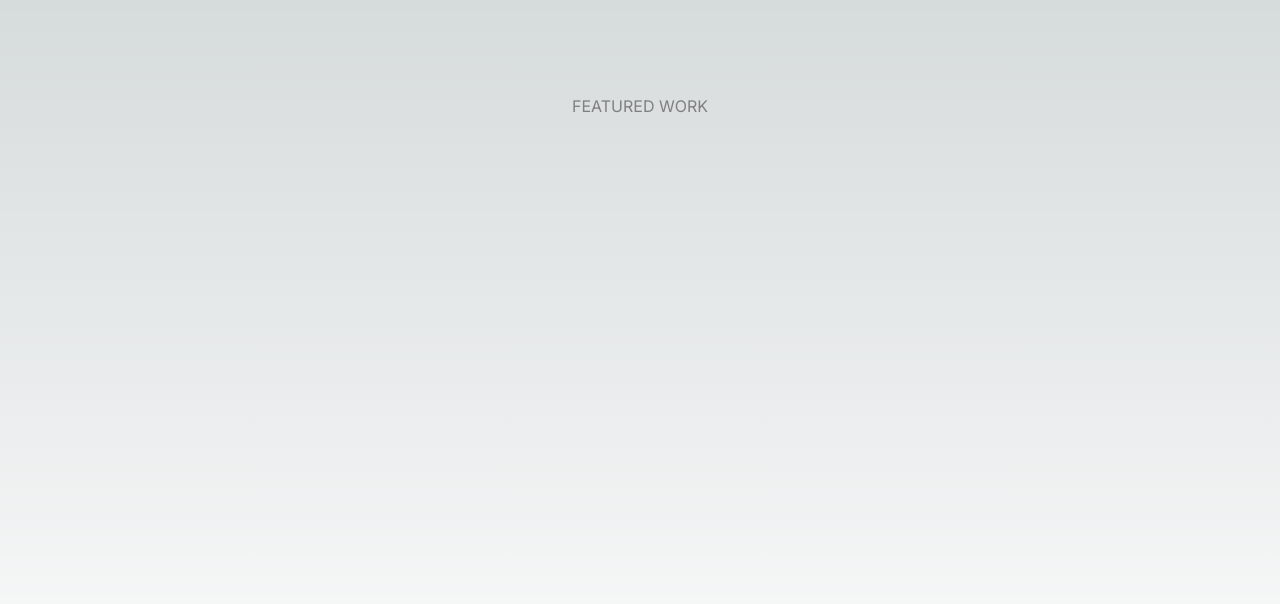
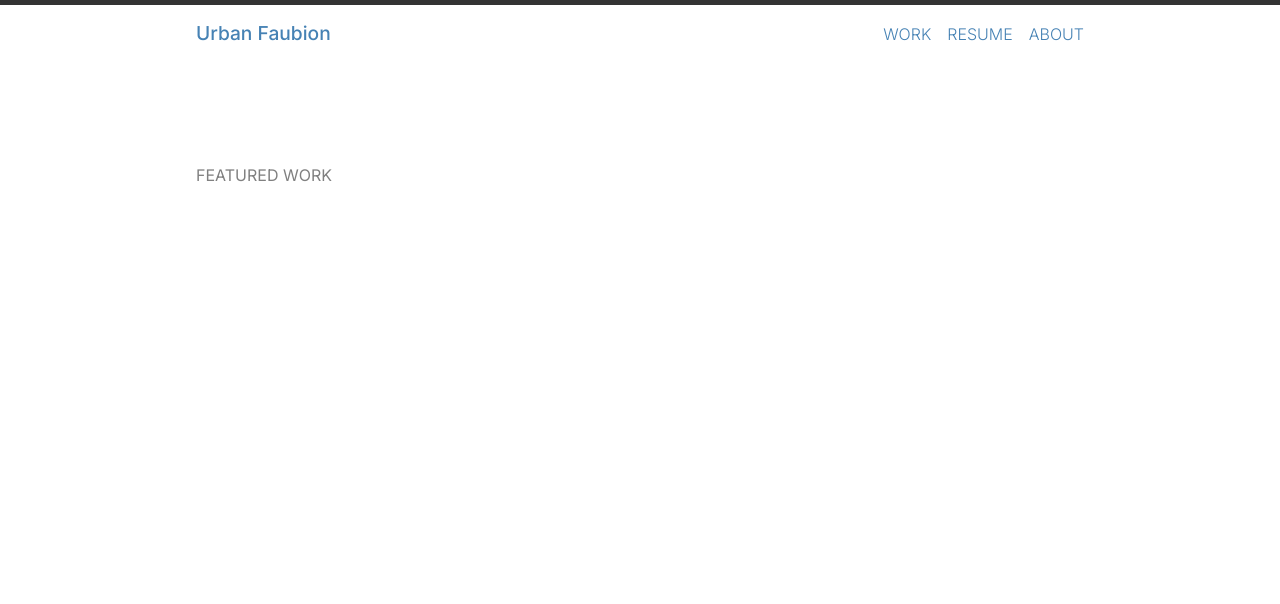
Before and after one commit to urban/urban.github.io, a Next.js app: page / in a window 1280 px wide. Shown: the top 604 px of the page. Built offline with nearby package versions, Linux system fonts and the light colour scheme.

Commit message:
Feat: Add site header
This commit adds the site header and main navigation.

This commit does not include the "work", "resume" and "about"
pages. These will be included in a future commit.

```diff
--- a/src/app/globals.css
+++ b/src/app/globals.css
@@ -8,36 +8,15 @@
     "Fira Mono", "Droid Sans Mono", "Courier New", monospace;
 
   --foreground-rgb: 0, 0, 0;
-  --background-start-rgb: 214, 219, 220;
-  --background-end-rgb: 255, 255, 255;
+  --foreground-alpha: 0.54;
 
-  --primary-glow: conic-gradient(
-    from 180deg at 50% 50%,
-    #16abff33 0deg,
-    #0885ff33 55deg,
-    #54d6ff33 120deg,
-    #0071ff33 160deg,
-    transparent 360deg
-  );
-  --secondary-glow: radial-gradient(
-    rgba(255, 255, 255, 1),
-    rgba(255, 255, 255, 0)
-  );
+  --link-rgb: 70, 130, 180;
 
-  --tile-start-rgb: 239, 245, 249;
-  --tile-end-rgb: 228, 232, 233;
-  --tile-border: conic-gradient(
-    #00000080,
-    #00000040,
-    #00000030,
-    #00000020,
-    #00000010,
-    #00000010,
-    #00000080
-  );
+  --tile-rgb: 239, 245, 249;
 
   --callout-rgb: 238, 240, 241;
   --callout-border-rgb: 172, 175, 176;
+
   --card-rgb: 180, 185, 188;
   --card-border-rgb: 131, 134, 135;
 }
@@ -45,31 +24,13 @@
 @media (prefers-color-scheme: dark) {
   :root {
     --foreground-rgb: 255, 255, 255;
-    --background-start-rgb: 0, 0, 0;
-    --background-end-rgb: 0, 0, 0;
+    --foreground-alpha: 1;
 
-    --primary-glow: radial-gradient(rgba(1, 65, 255, 0.4), rgba(1, 65, 255, 0));
-    --secondary-glow: linear-gradient(
-      to bottom right,
-      rgba(1, 65, 255, 0),
-      rgba(1, 65, 255, 0),
-      rgba(1, 65, 255, 0.3)
-    );
-
-    --tile-start-rgb: 2, 13, 46;
-    --tile-end-rgb: 2, 5, 19;
-    --tile-border: conic-gradient(
-      #ffffff80,
-      #ffffff40,
-      #ffffff30,
-      #ffffff20,
-      #ffffff10,
-      #ffffff10,
-      #ffffff80
-    );
+    --tile-rgb: 2, 13, 46;
 
     --callout-rgb: 20, 20, 20;
     --callout-border-rgb: 108, 108, 108;
+
     --card-rgb: 100, 100, 100;
     --card-border-rgb: 200, 200, 200;
   }
@@ -88,7 +49,7 @@ body {
 }
 
 body {
-  color: rgb(var(--foreground-rgb));
+  color: rgba(var(--foreground-rgb) var(--foreground-alpha));
   background: linear-gradient(
       to bottom,
       transparent,
@@ -97,9 +58,26 @@ body {
     rgb(var(--background-start-rgb));
 }
 
+/* Links */
 a {
-  color: inherit;
+  border-bottom: 1px solid transparent;
+  color: rgb(var(--link-rgb));
   text-decoration: none;
+  transition: border-bottom 1s;
+}
+a:hover {
+  border-bottom-color: inherit;
+}
+
+/* Blockquotes */
+blockquote {
+  border-left: 1px solid rgba(0, 0, 0, 0.87);
+  color: rgba(0, 0, 0, 0.54);
+  padding-left: 1em;
+  font-style: italic;
+}
+blockquote > :last-child {
+  margin-bottom: 0;
 }
 
 @media (prefers-color-scheme: dark) {
--- a/src/app/layout.tsx
+++ b/src/app/layout.tsx
@@ -16,7 +16,9 @@ export default function RootLayout({
 }>) {
   return (
     <html lang="en">
-      <body className={inter.className}>{children}</body>
+      <body className={inter.className}>
+        {children}
+      </body>
     </html>
   );
 }
--- a/src/app/page.module.css
+++ b/src/app/page.module.css
@@ -10,6 +10,30 @@
   font-weight: normal;
   margin-bottom: 2rem;
   text-transform: uppercase;
+}
+
+.page {
+  border-top: 5px solid rgba(0, 0, 0, 0.8);
+  display: flex;
+  flex-direction: column;
+  justify-content: space-between;
+  min-height: 100vh;
+}
+
+.main {
+  flex: 1 0 auto;
+  position: relative;
+  padding: 4rem 1rem;
+  margin-right: auto;
+  margin-left: auto;
+  max-width: calc(960px - (1.25rem * 2));
+  width: 100%;
+}
+
+@media screen and (max-width: 960px) {
+  .main {
+    padding: 2rem 1rem;
+  }
 }
 
 .work {
@@ -40,7 +64,7 @@
 
 /* -------------------------------- */
 
-.main {
+/* .main {
   display: flex;
   flex-direction: column;
   justify-content: space-between;
@@ -149,8 +173,11 @@
 
 .logo {
   position: relative;
-}
+} */
+
 /* Enable hover only on non-touch devices */
+
+/*
 @media (hover: hover) and (pointer: fine) {
   .card:hover {
     background: rgba(var(--card-rgb), 0.1);
@@ -166,9 +193,10 @@
   .card:hover span {
     transform: none;
   }
-}
+} */
 
 /* Mobile */
+/*
 @media (max-width: 700px) {
   .content {
     padding: 4rem;
@@ -243,9 +271,9 @@
     );
     z-index: 1;
   }
-}
-
+} */
 /* Tablet and Smaller Desktop */
+/*
 @media (min-width: 701px) and (max-width: 1120px) {
   .grid {
     grid-template-columns: repeat(2, 50%);
@@ -269,4 +297,4 @@
   to {
     transform: rotate(0deg);
   }
-}
+} */
--- a/src/app/page.tsx
+++ b/src/app/page.tsx
@@ -1,7 +1,10 @@
 import styles from "./page.module.css";
+import SiteHeader from "../components/SiteHeader";
 
 export default function Home() {
   return (
+    <div className={styles.page}>
+      <SiteHeader />
       <main className={styles.main}>
         <h4 className={styles.h4}>Featured Work</h4>
         <div className={styles.work}>
@@ -22,5 +25,6 @@ export default function Home() {
           })} */}
         </div>
       </main>
+    </div>
   );
 }
--- /dev/null
+++ b/src/components/SiteHeader.module.css
@@ -0,0 +1,74 @@
+.container {
+  align-items: baseline;
+  display: flex;
+  height: calc(6 * 1rem);
+  flex-direction: row;
+  flex-wrap: wrap;
+  justify-content: space-between;
+  margin-right: auto;
+  margin-left: auto;
+  max-width: calc(960px - (1.25rem * 2));
+  padding: 1rem;
+  width: 100%;
+}
+
+.logo {
+  align-items: baseline;
+  border-bottom: none;
+  display: flex;
+}
+
+.title {
+  display: inline-block;
+  font-size: 1.2rem;
+  font-weight: 500;
+  margin: 0 2rem 0 0;
+  white-space: nowrap;
+}
+.title:hover {
+  color: inherit;
+}
+/*
+  @media ${desktop}, ${tablet} {
+    margin: 0;
+  }
+`; */
+
+.subTitle {
+  /* color: ${colorProp("grey")}; */
+  display: none;
+  font-size: 1.2rem;
+  font-weight: 300;
+  margin: 0;
+  white-space: nowrap;
+}
+
+.subTitle:before {
+  /* color: ${colorProp("grey")}; */
+  content: "/";
+  font-size: 1.2em;
+  font-weight: 300;
+  margin: 0 0.25em;
+}
+
+  /* @media ${desktop}, ${tablet} {
+    display: block;
+  }
+`; */
+
+.nav {
+  align-content: center;
+  align-items: baseline;
+  display: flex;
+  justify-content: space-between;
+}
+
+.link {
+  margin-left: 1rem;
+  font-weight: 300;
+  text-transform: uppercase;
+}
+
+.navLink:first-child {
+  margin-left: 0;
+}
--- /dev/null
+++ b/src/components/SiteHeader.tsx
@@ -0,0 +1,28 @@
+import * as React from 'react';
+import styles from './SiteHeader.module.css';
+
+type NavLink = {
+  children: React.ReactNode;
+  href: string;
+}
+const NavLink = (props: NavLink) => (
+  <a {...props} className={[styles.link, styles.navLink].join(' ')} />
+);
+
+const SiteHeader = () => (
+  <header>
+    <div className={styles.container}>
+      <a className={styles.logo} href="/">
+        <span className={styles.title}>Urban Faubion</span>
+        <span className={styles.subTitle}>Design Technologist</span>
+      </a>
+      <nav className={styles.nav}>
+        <NavLink href="/">Work</NavLink>
+        <NavLink href="/resume">Resume</NavLink>
+        <NavLink href="/about">About</NavLink>
+      </nav>
+    </div>
+  </header>
+);
+
+export default SiteHeader;
```
Lines whose indentation alone changed are shown as unchanged.
